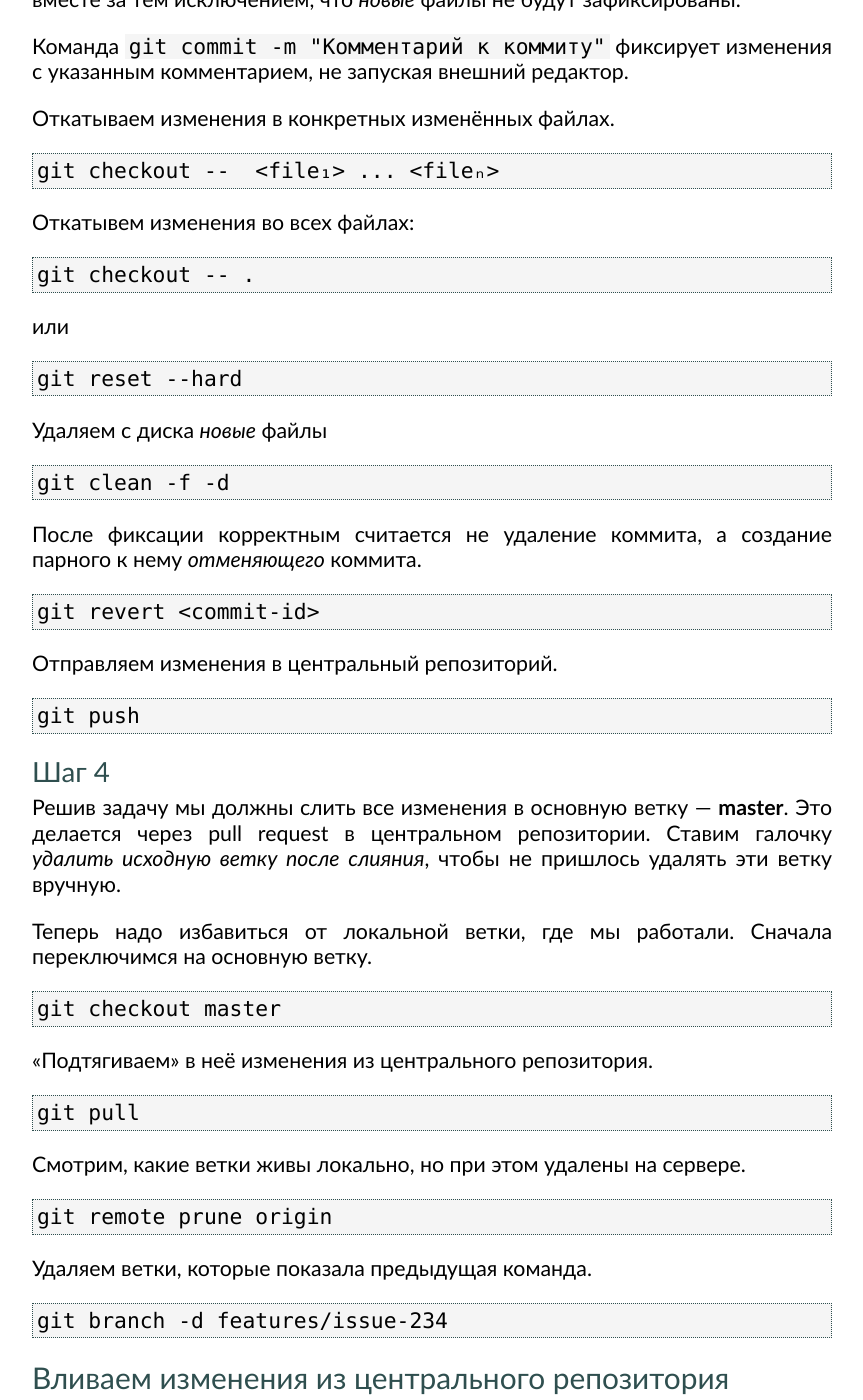
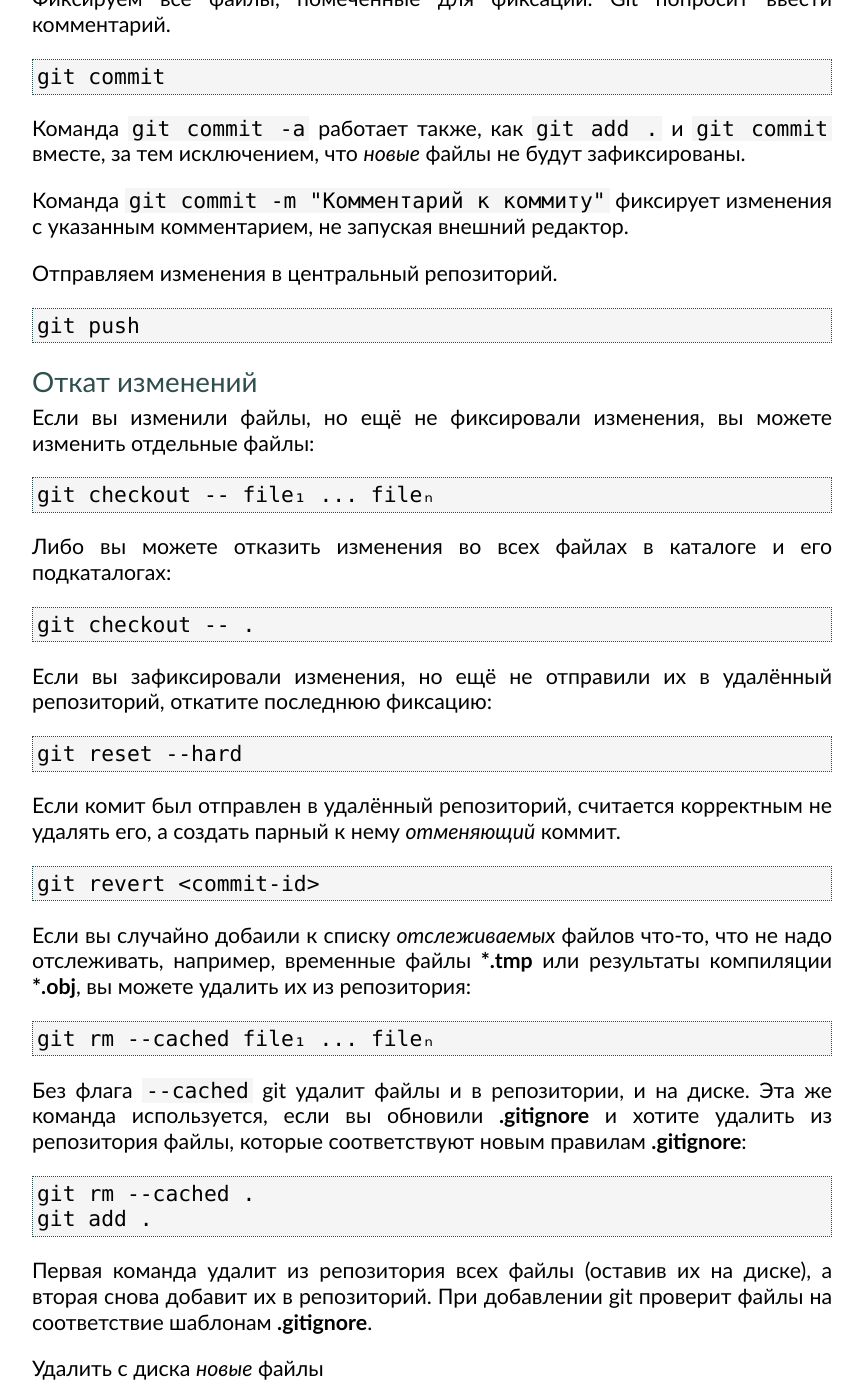
Before and after one commit to markshevchenko/markshevchenko.github.io, a Jekyll site: the page built from articles/git-cheat-sheet.md, in a window 1280 px wide and 1400 px high, scrolled down 1677 px. Shown: the whole window, without its empty margins (64-927 px from the left). Built offline with Jekyll 4.4.1, drawn with Linux system fonts in a browser that asks for light colours; some web fonts are replaced; comment, search, counter and statistics services are not loaded; some of the changed text lies outside the part shown.

Commit message:
Дописал про `git push --mirror`

````diff
--- a/articles/git-cheat-sheet.md
+++ b/articles/git-cheat-sheet.md
@@ -10,41 +10,49 @@ id: git-cheat-sheet
 
 У нас есть задача (issue), которую мы планируем сделать. В центральном репозитории создаём ветку для решения задачи. Например, для задачи с номером 234 создаём ветку **features/issue-234**.
 
+> **Примечание:** префикс **features/** влияет на отображение > веток в таких графических
+> клиентах, как [Git Extensions](http://gitextensions.github.io/) и
+> [Sourcetree](https://www.sourcetreeapp.com/). Ветки, в чьих именах встреыется символ **/**
+> выглядят как файлы в каталогах. Так, ветка **features/issue-234** выглядит как ветка
+> **issue-234** в каталоге **features**.
+>
+> Так удобно группировать ветки.
+
 ### Шаг 2
 
 Теперь в удалённом репозитории есть ветка, где мы будем работать над задачей. Нам нужна такая же ветка в локальном репозитории. Локальную ветку надо создать и связать с удалённой.
 
 Сначала скачиваем из удалённого репозитория изменения, включая новые ветки
 
-```
+```shell
 git fetch
 ```
 
 Чтобы убедиться, что удалённая ветка доступна локально, выполняем команду
 
-```
+```shell
 git branch -a
 ```
 
 Создаём локальную ветку, которая указывает на удалённую ветку
 
-```
+```shell
 git checkout -b features/issue-234 origin/features/issue-234
 ```
 
 или, короче
 
-```
+```shell
 git checkout -t origin/features/issue-234
 ```
 
 ### Шаг 3
 
-Далее работаем над задачей, в локальной ветке, время от времени фиксируя изменения.
+Далее работаем над задачей в локальной ветке, время от времени фиксируя изменения.
 
 Прежде, чем фиксировать, смотрим, что успели сделать.
 
-```
+```shell
 git status
 ```
 
@@ -55,93 +63,160 @@ git status
 
 Помечаем для фиксации файлы **file₁..fileₙ**.
 
-```
-git add <file₁> ... <fileₙ>
+```shell
+git add file₁ ... fileₙ
 ```
 
 Помечаем для фиксации *все* файлы в текущем каталоге и его подкаталогах. Помеченными окажутся в том числе все *новые* файлы.
 
-```
+```shell
 git add .
 ```
 
 Фиксируем все файлы, помеченные для фиксации. Git попросит ввести комментарий.
 
-```
+```shell
 git commit
 ```
 
-Команда `git commit -a` работает также, как `git add .` и `git commit` вместе за тем исключением, что *новые* файлы не будут зафиксированы.
+Команда `git commit -a` работает также, как `git add .` и `git commit` вместе, за тем исключением, что *новые* файлы не будут зафиксированы.
 
 Команда `git commit -m "Комментарий к коммиту"` фиксирует изменения с указанным комментарием, не запуская внешний редактор.
 
-Откатываем изменения в конкретных изменённых файлах.
+Отправляем изменения в центральный репозиторий.
 
-```
-git checkout --  <file₁> ... <fileₙ>
+```shell
+git push
 ```
 
-Откатывем изменения во всех файлах:
+### Откат изменений
 
+Если вы изменили файлы, но ещё не фиксировали изменения, вы можете изменить отдельные файлы:
+
+```shell
+git checkout -- file₁ ... fileₙ
 ```
+
+Либо вы можете отказить изменения во всех файлах в каталоге и его подкаталогах:
+
+```shell
 git checkout -- .
 ```
-или
-```
+
+Если вы зафиксировали изменения, но ещё не отправили их в удалённый репозиторий, откатите последнюю фиксацию:
+
+
+```shell
 git reset --hard
 ```
 
-Удаляем с диска *новые* файлы
+Если комит был отправлен в удалённый репозиторий, считается корректным не удалять его, а создать
+парный к нему *отменяющий* коммит.
 
-```
-git clean -f -d
-```
-
-После фиксации корректным считается не удаление коммита, а создание парного к нему *отменяющего* коммита.
-
-```
+```shell
 git revert <commit-id>
 ```
 
-Отправляем изменения в центральный репозиторий.
+Если вы случайно добаили к списку *отслеживаемых* файлов что-то, что не надо отслеживать, например, временные файлы **\*.tmp** или результаты компиляции **\*.obj**, вы можете удалить их из репозитория:
 
+```shell
+git rm --cached file₁ ... fileₙ
 ```
-git push
+
+Без флага `--cached` git удалит файлы и в репозитории, и на диске. Эта же команда используется, если вы обновили **.gitignore** и хотите удалить из репозитория файлы, которые соответствуют новым правилам **.gitignore**:
+
+```shell
+git rm --cached .
+git add .
+```
+
+Первая команда удалит из репозитория всех файлы (оставив их на диске), а вторая снова добавит их в репозиторий. При добавлении git проверит файлы на соответствие шаблонам **.gitignore**.
+
+Удалить с диска *новые* файлы
+
+```shell
+git clean -f -d
 ```
 
 ### Шаг 4
 
-Решив задачу мы должны слить все изменения в основную ветку — **master**. Это делается через pull request в центральном репозитории. Ставим галочку *удалить исходную ветку после слияния*, чтобы не пришлось удалять эти ветку вручную.
+Решив задачу мы должны слить все изменения в основную ветку — **master** или **main**. Это делается через *pull request* в центральном репозитории. Ставим галочку *удалить исходную ветку после слияния*, чтобы не пришлось удалять эти ветку вручную.
 
 Теперь надо избавиться от локальной ветки, где мы работали. Сначала переключимся на основную ветку.
 
-```
+```shell
 git checkout master
 ```
 
-«Подтягиваем» в неё изменения из центрального репозитория.
+«Затягиваем» в неё изменения из центрального репозитория.
 
+```shell
+git fetch
 ```
+
+После изменения можно слить с текущей веткой:
+
+```shell
+git merge
+```
+
+После слияния в истории репозитория остаются «следы» — коммиты сначла расходятся, потом снова сходятся. Можно избавиться от следов, склеив все коммиты в одну ветку:
+
+```shell
+git rebase
+```
+
+Вместо команд:
+
+```shell
+git fetch
+git merge
+```
+
+можно использовать:
+
+```shell
 git pull
 ```
 
+Вместо команд:
+
+```shell
+git fetch
+git rebase
+```
+
+можно использовать:
+
+```
+git pull --rebase
+```
+
+### Синхронизация веток
+
 Смотрим, какие ветки живы локально, но при этом удалены на сервере.
 
-```
+```shell
 git remote prune origin
 ```
 
 Удаляем ветки, которые показала предыдущая команда.
 
+```shell
+git branch -d features/issue-234
 ```
-git branch -d features/issue-234
+
+Удаляем из центрального репозитория ветки, которых нет у нас:
+
+```shell
+git push --mirror
 ```
 
 ## Вливаем изменения из центрального репозитория
 
 Если в ветке **master** появились изменения, мы можем влить в нашу ветку, чтобы в будущем упростить pull request. Переключаемся на ветку **master**, загружаем обновления, переключаемя на рабочую ветку, сливаемся с **master** и выгружаем результат в центральный репозиторий. Если конфликтов не было, pull request пройдёт без проблем.
 
-```
+```shell
 git checkout master
 git pull
 git checkout features/issue-234
````
